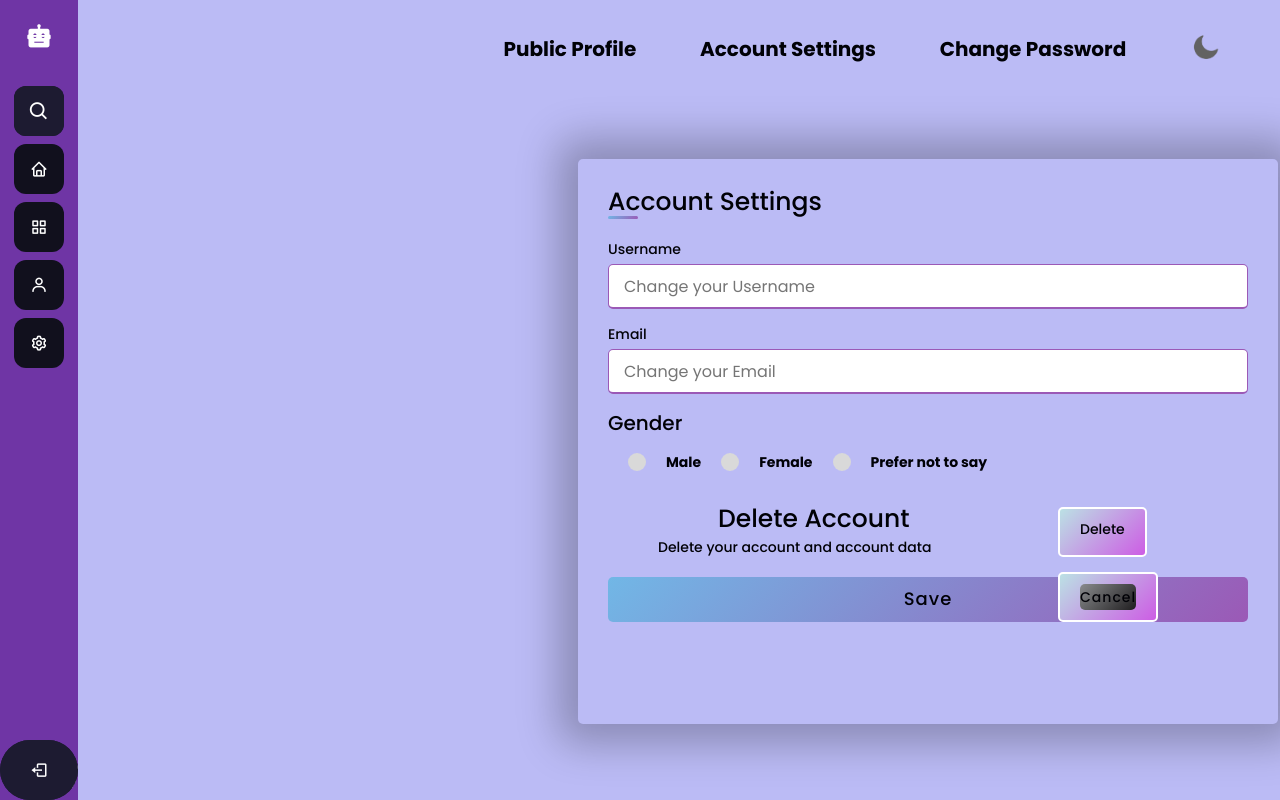
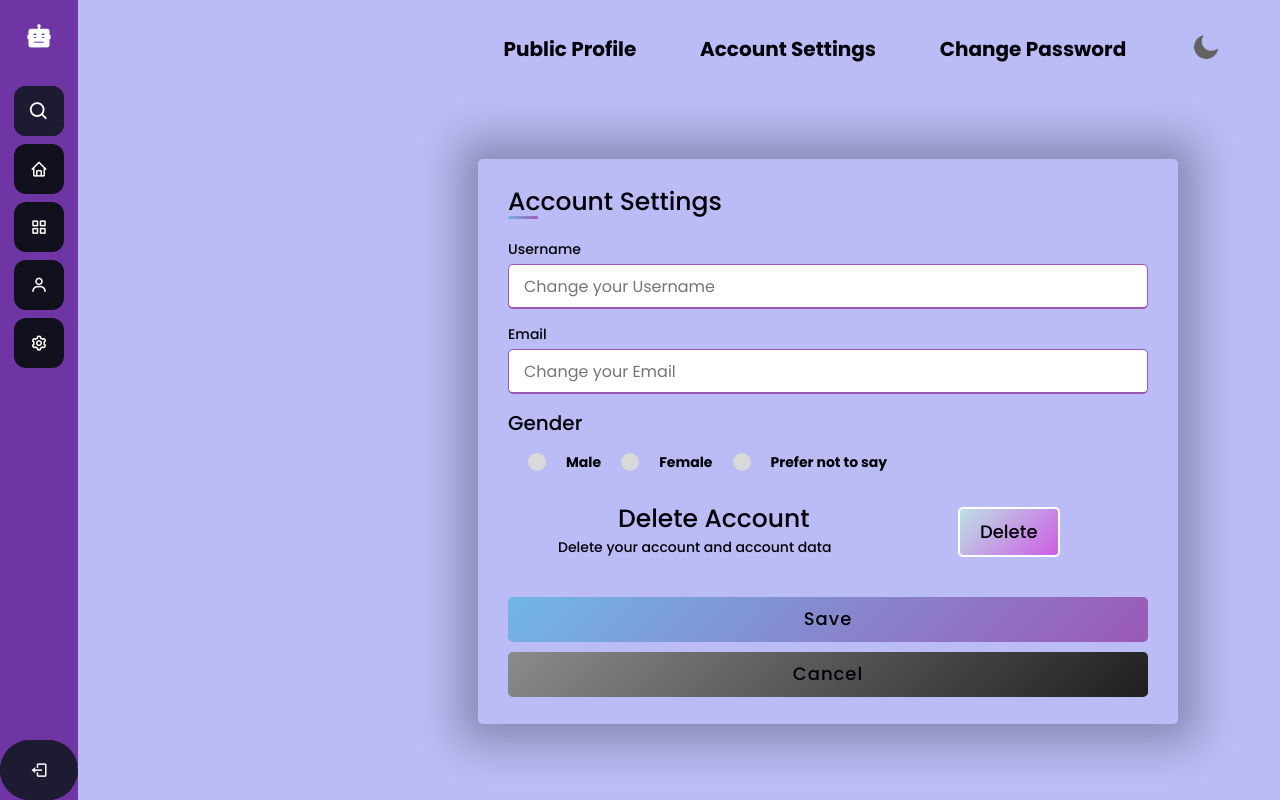
Before and after one commit to ajchado/Capstone-Web, a Django app: page /emobot/settings/account-settings in a window 1280 px wide. Run offline with Django 3.2, Linux system fonts and the light colour scheme; some libraries are stand-ins or nearby versions.

Commit message:
Final UI

```diff
--- a/emobot/static/css/account-settings.css
+++ b/emobot/static/css/account-settings.css
@@ -13,9 +13,14 @@
     padding: 25px 30px;
     border-radius: 5px;
     box-shadow: 0 0 40px 20px rgba(0,0,0,0.26);
-    margin: 70px 500px;
+    /* margin: 70px 500px; */
+    margin-top: 70px;
+    margin-left: 400px;
     height: 565px;
+    align-items: center;
+    position: relative;
 }
+
 .acontainer .title{
     font-size: 25px;
     font-weight: 500;
@@ -157,16 +162,6 @@ form .button input:hover{
     }
 }
 
-#cancel{
-    margin-top: 10px;
-    background: linear-gradient(135deg, #898b8d, #201e20);
-}
-
-#cancel:hover{
-    /* transform: scale(0.99); */
-    background: linear-gradient(-135deg, #898b8d, #201e20);
-}
-
 span.ddetails{
     position: relative;
     font-weight: 500;
@@ -198,7 +193,7 @@ span.ddetails{
     background: linear-gradient(-135deg, #e27272, #500303);
 } */
 
-.acontainer .content a{
+.acontainer .content a.adelete{
     color: var(--secondary-color);
     text-decoration: none;
     padding: 10px 20px;
@@ -206,10 +201,30 @@ span.ddetails{
     background: linear-gradient(135deg, #bbe1e4, #cd5de4);
     margin-top: -50px;
     margin-left: 450px;
+    font-size: 18px;
     font-weight: 500;
     border-radius: 5px;
 }
 
-.acontainer .content a:hover{
+.acontainer .content a.adelete:hover{
     background: linear-gradient(-135deg, #e27272, #500303);
 }
+
+button.cancel{
+    height: 100%;
+    width: 100%;
+    border-radius: 5px;
+    border: none;
+    color: var(--secondary-color);
+    font-size: 18px;
+    font-weight: 500;
+    letter-spacing: 1px;
+    cursor: pointer;
+    transition: all 0.3s ease;
+    background: linear-gradient(135deg, #898b8d, #201e20);
+    margin-top: 10px;
+}
+
+button.cancel:hover{
+    background: linear-gradient(-135deg, #898b8d, #201e20);
+}
--- a/emobot/static/css/change-password.css
+++ b/emobot/static/css/change-password.css
@@ -14,7 +14,7 @@
     border-radius: 5px;
     box-shadow: 0 0 40px 20px rgba(0,0,0,0.26);
     margin: 100px 500px;
-    height: 500px;
+    height: 495px;
 }
 .container .title{
     font-size: 25px;
@@ -113,12 +113,21 @@ form .button input:hover{
     }
 }
 
-#cancel{
+button.cancel{
+    height: 100%;
+    width: 100%;
+    border-radius: 5px;
+    border: none;
+    color: var(--secondary-color);
+    font-size: 18px;
+    font-weight: 500;
+    letter-spacing: 1px;
+    cursor: pointer;
+    transition: all 0.3s ease;
+    background: linear-gradient(135deg, #898b8d, #201e20);
     margin-top: 10px;
-    background: linear-gradient(135deg, #898b8d, #201e20);
 }
 
-#cancel:hover{
-    /* transform: scale(0.99); */
+button.cancel:hover{
     background: linear-gradient(-135deg, #898b8d, #201e20);
 }
--- a/emobot/static/css/delete-account.css
+++ b/emobot/static/css/delete-account.css
@@ -6,23 +6,24 @@
   font-family: 'Poppins',sans-serif;
 }
 
-.container{
+.dcontainer{
     max-width: 700px;
     width: 100%;
     background-color: var(--primary-color);
     padding: 25px 30px;
     border-radius: 5px;
     box-shadow: 0 0 40px 20px rgba(0,0,0,0.26);
-    margin: 100px 500px;
+    margin-top: 70px;
+    margin-left: 400px;
     height: 500px;
 }
-.container .title{
+.dcontainer .title{
     font-size: 25px;
     font-weight: 500;
     position: relative;
     color: var(--secondary-color);
 }
-.container .title::before{
+.dcontainer .title::before{
     content: "";
     position: absolute;
     left: 0;
@@ -32,7 +33,7 @@
     border-radius: 5px;
     background: linear-gradient(135deg, #71b7e6, #9b59b6);
 }
-.content form .user-details{
+.dcontent form .user-details{
     color: var(--secondary-color);
     display: flex;
     flex-wrap: wrap;
@@ -89,7 +90,7 @@ form .button input:hover{
     background: linear-gradient(-135deg, #71b7e6, #9b59b6);
 }
 @media(max-width: 584px){
-    .container{
+    .dcontainer{
     max-width: 100%;
     }
     form .user-details .input-box{
@@ -108,7 +109,7 @@ form .button input:hover{
     }
     }
     @media(max-width: 459px){
-    .container .content .category{
+    .dcontainer .content .category{
         flex-direction: column;
     }
 }
@@ -140,7 +141,7 @@ form .button input:hover{
     margin-left: 320px;
 }
 
-button{
+button.cancel{
     height: 100%;
     width: 100%;
     border-radius: 5px;
@@ -155,6 +156,6 @@ button{
     margin-top: 10px;
 }
 
-button:hover{
+button.cancel:hover{
     background: linear-gradient(-135deg, #898b8d, #201e20);
 }
--- a/emobot/static/css/public-profile.css
+++ b/emobot/static/css/public-profile.css
@@ -116,12 +116,22 @@ form .button1 input:hover{
     }
 }
 
-#cancel1{
+button.cancel{
+    height: 100%;
+    width: 100%;
+    border-radius: 5px;
+    border: none;
+    color: var(--secondary-color);
+    font-size: 18px;
+    font-weight: 500;
+    letter-spacing: 1px;
+    cursor: pointer;
+    transition: all 0.3s ease;
     background: linear-gradient(135deg, #898b8d, #201e20);
+    margin-top: 10px;
 }
 
-#cancel1:hover{
-    /* transform: scale(0.99); */
+button.cancel:hover{
     background: linear-gradient(-135deg, #898b8d, #201e20);
 }
 
--- a/emobot/static/css/setting.css
+++ b/emobot/static/css/setting.css
@@ -105,3 +105,22 @@ a:link{
     width: 50%;
     text-decoration: none;
 }
+
+button.cancel {
+    height: 100%;
+    width: 100%;
+    border-radius: 5px;
+    border: none;
+    color: var(--secondary-color);
+    font-size: 18px;
+    font-weight: 500;
+    letter-spacing: 1px;
+    cursor: pointer;
+    transition: all 0.3s ease;
+    background: linear-gradient(135deg, #898b8d, #201e20);
+    margin-top: 10px;
+}
+
+button.cancel:hover{
+    background: linear-gradient(-135deg, #898b8d, #201e20);
+}
--- a/emobot/templates/account-settings.html
+++ b/emobot/templates/account-settings.html
@@ -47,12 +47,14 @@
                         </div>
                         <div class="dtitle">Delete Account</div>
                         <span class="ddetails">Delete your account and account data</span>
-                        <a href="{% url 'emobot:delete-account' %}">Delete</a>
+                        <a class="adelete" href="{% url 'emobot:delete-account' %}">Delete</a>
                         <div class="button">
+                            <br>
                             <input type="submit" value="Save" id="save" name="save">
+                    </form>
+                            <a href="{% url 'emobot:account-settings' %}"><button type="button" class="cancel"> Cancel </button></a>
                         </div>
-                    </form>
-                        <a href="{% url 'emobot:account-settings' %}"><button> Cancel </button></a>
+
                 </div>
             </div>
     </div>
--- a/emobot/templates/base.html
+++ b/emobot/templates/base.html
@@ -19,6 +19,17 @@
     <link rel="stylesheet" href="https://cdn.datatables.net/1.10.14/css/jquery.dataTables.min.css">
     <link rel="stylesheet" href="https://cdnjs.cloudflare.com/ajax/libs/font-awesome/4.7.0/css/font-awesome.css">
     <link href="https://fonts.googleapis.com/css2?family=Raleway:ital,wght@0,300;0,400;0,500;0,600;0,700;1,800&display=swap" rel="stylesheet">
+    <style>
+        :root{
+    --primary-color: rgb(187,187,245);
+    --secondary-color: #000106;
+    }
+
+    .dark-theme{
+        --primary-color: #431C52;
+        --secondary-color: #efefef;
+    }
+    </style>
 {% endblock headerinclude %}
 
     <div class="sidebar">
--- a/emobot/templates/change-password.html
+++ b/emobot/templates/change-password.html
@@ -31,9 +31,9 @@
                     </div>
                     <div class="button">
                         <input type="submit" value="Save" id="save" name="save">
+                </form>
+                        <a href="{% url 'emobot:change-password' %}"><button type="button" class="cancel"> Cancel </button></a>
                     </div>
-                </form>
-                    <a href="{% url 'emobot:change-password' %}"><button> Cancel </button></a>
             </div>
         </div>
     </div>
--- a/emobot/templates/public-profile.html
+++ b/emobot/templates/public-profile.html
@@ -33,9 +33,9 @@
                                     </div>
                                     <div class="button1">
                                           <input type="submit" value="Save" id="save1" name="save">
+                              </form>
+                                          <a href="{% url 'emobot:public-profile' %}"><button type="button" class="cancel"> Cancel </button></a>
                                     </div>
-                              </form>
-                                    <a href="{% url 'emobot:public-profile' %}"><button> Cancel </button></a>
                         </div>
             </div>
       </div>
```
Also changed, not shown: emobot/templates/delete-account.html (+5 -2 lines).
